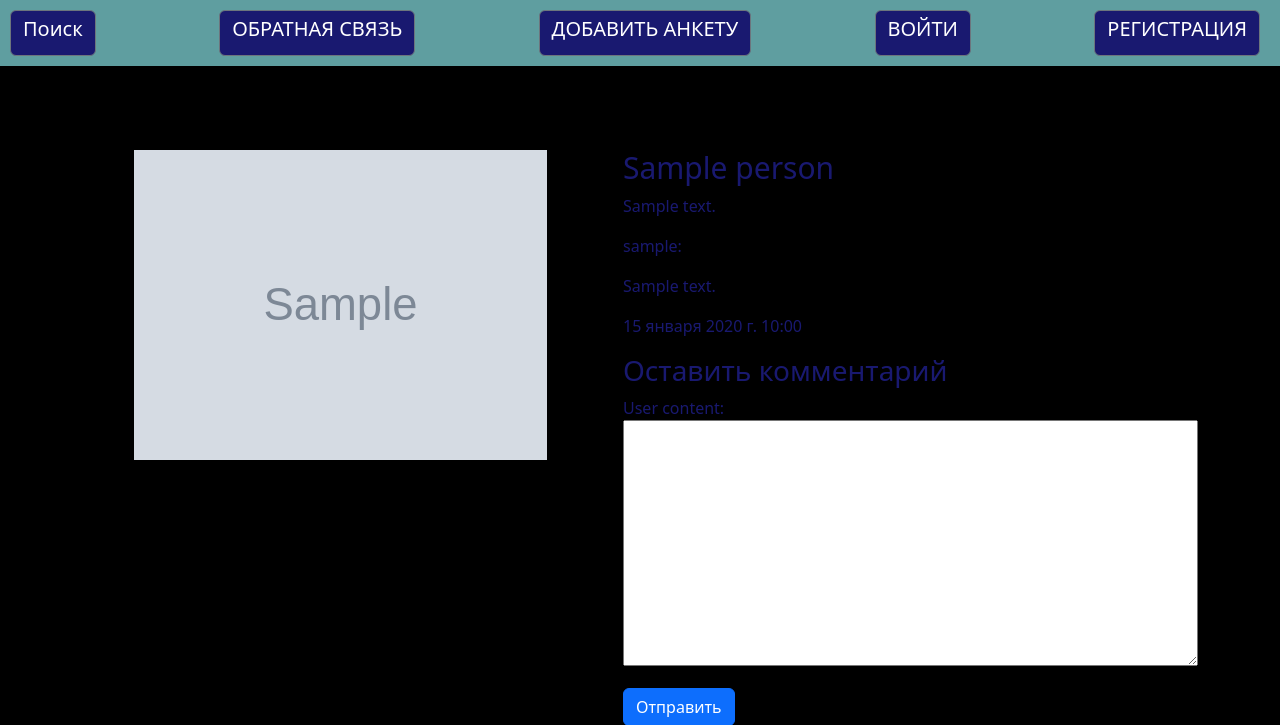
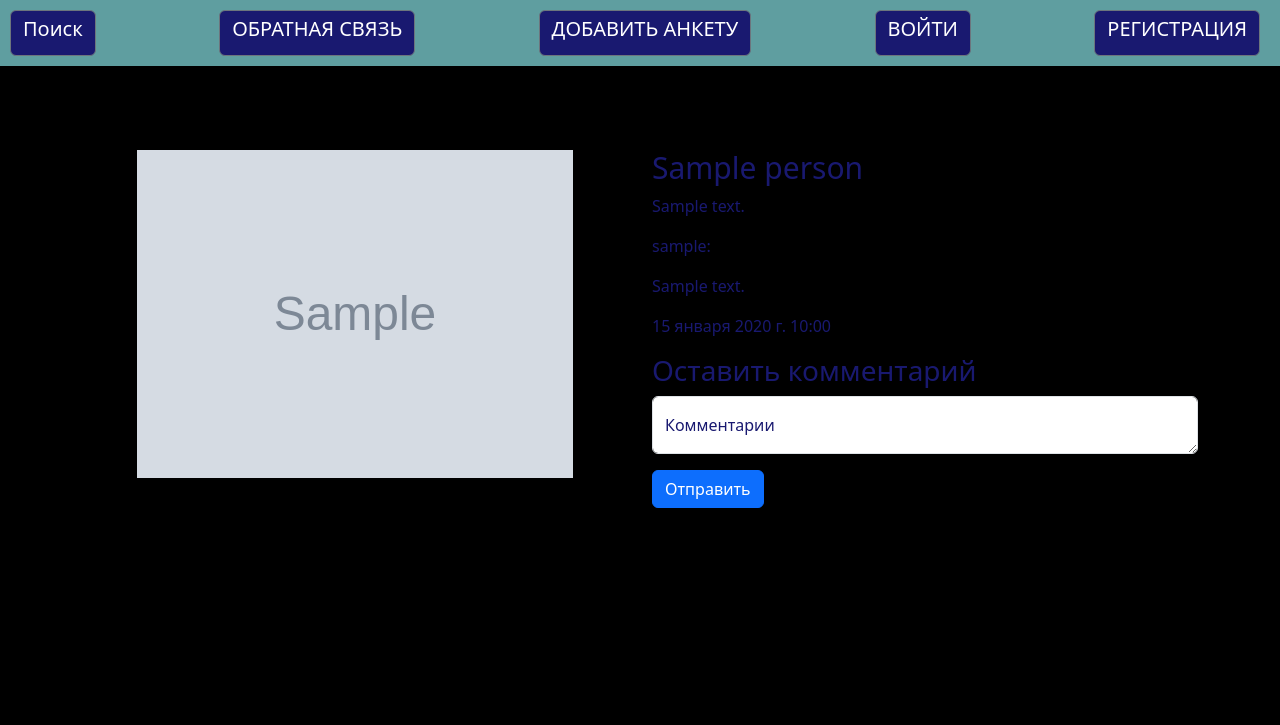
Before and after one commit to NIKITANIKINIKI/django-pr, a Django app: page /post/1/ in a window 1280 px wide. Shown: the top 725 px of the page. Run offline with Django 4.2, Linux system fonts and the light colour scheme; tables that the repository leaves empty hold one stand-in row (values such as "Sample post"); grey boxes marked "Sample" are stand-in pictures.

Commit message:
Added a beautiful form for comments error

```diff
--- a/prt/contect/base/templates/base/objects.html
+++ b/prt/contect/base/templates/base/objects.html
@@ -25,7 +25,10 @@
       <h3>Оставить комментарий</h3>
       <form method="POST">
         {% csrf_token %}
-        {{ form.as_p }}
+        <div class="form-floating mb-3">
+            <textarea class="form-control" name="user_content" id="floatingTextarea" placeholder="Оставьте комментарий здесь" rows="4"></textarea>
+            <label for="floatingTextarea">Комментарии</label>
+        </div>
         <div class="my-3">
         <button type="submit" class="btn btn-primary" >Отправить</button>
         </div>
```
